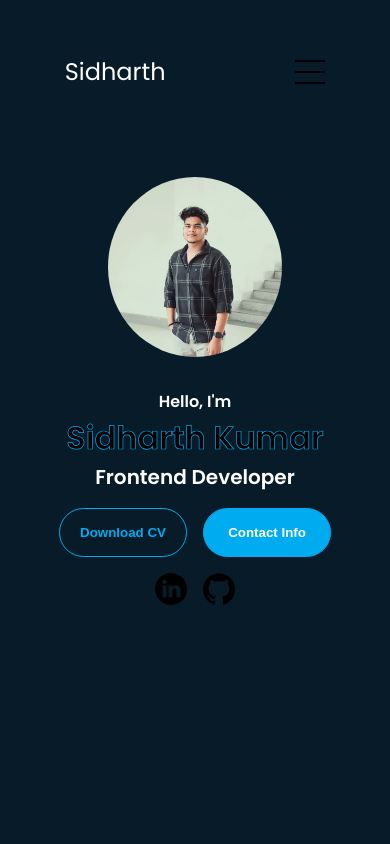
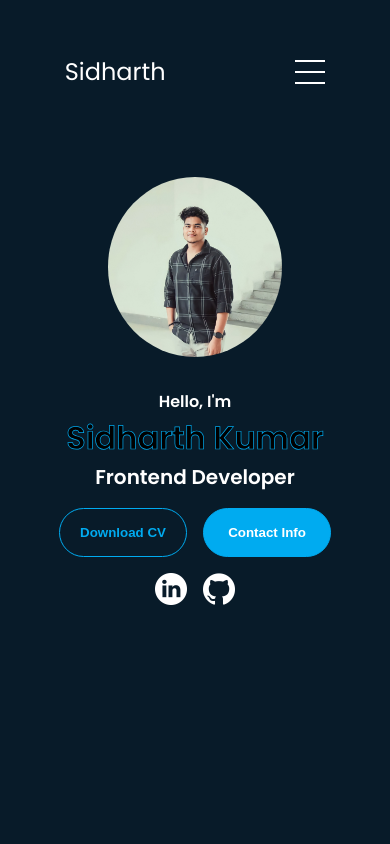
Before and after one commit to sidharth-kumar41/my-portfolio.github.io, a plain HTML site: page index.html in a window 390 px wide. Shown: the top 844 px of the page. Drawn offline with Linux system fonts and the light colour scheme.

Commit message:
Update style.css

```diff
--- a/style.css
+++ b/style.css
@@ -97,6 +97,9 @@ a:hover {
   height: 24px;
   width: 30px;
   cursor: pointer;
+  -webkit-filter: brightness(0) invert(1);
+  filter: brightness(0) invert(1);
+
 }
 
 .hamburger-icon span {
@@ -224,6 +227,8 @@ section {
 .icon {
   cursor: pointer;
   height: 2rem;
+  -webkit-filter: brightness(0) invert(1);
+  filter: brightness(0) invert(1);
 
 }
 
```
